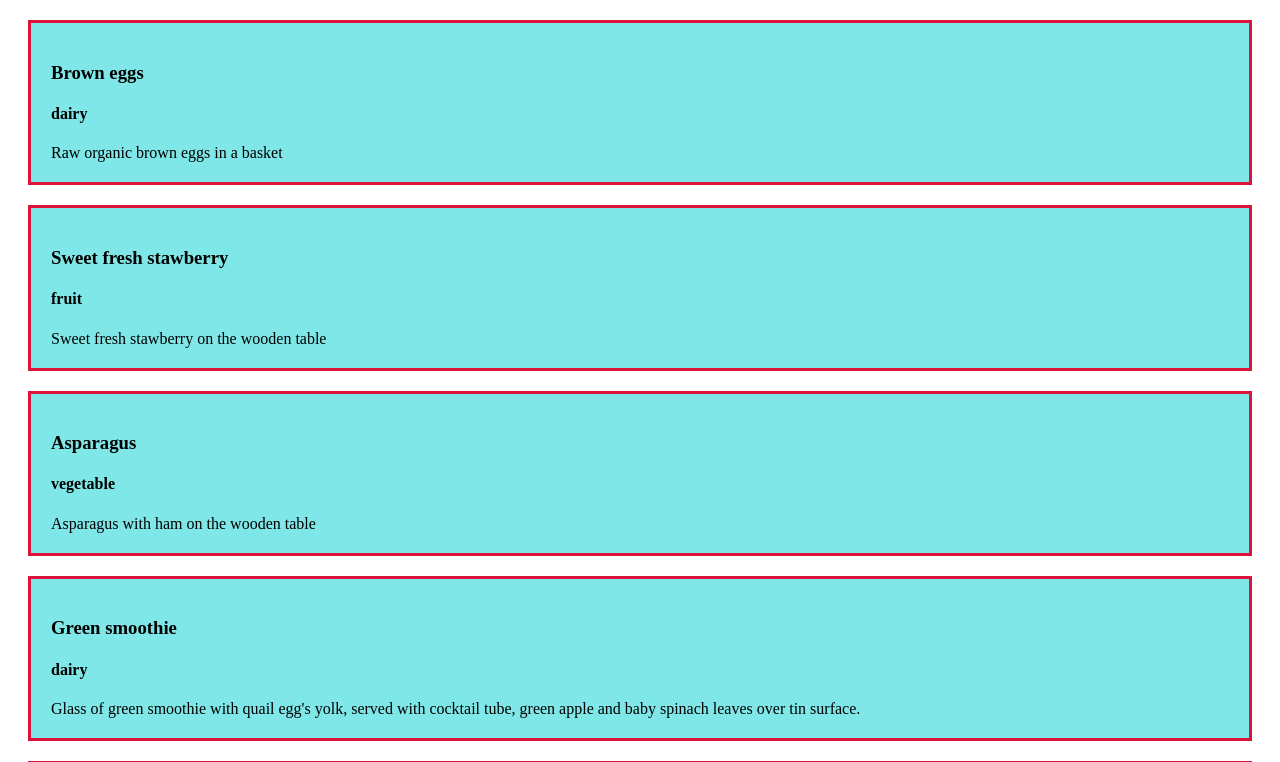
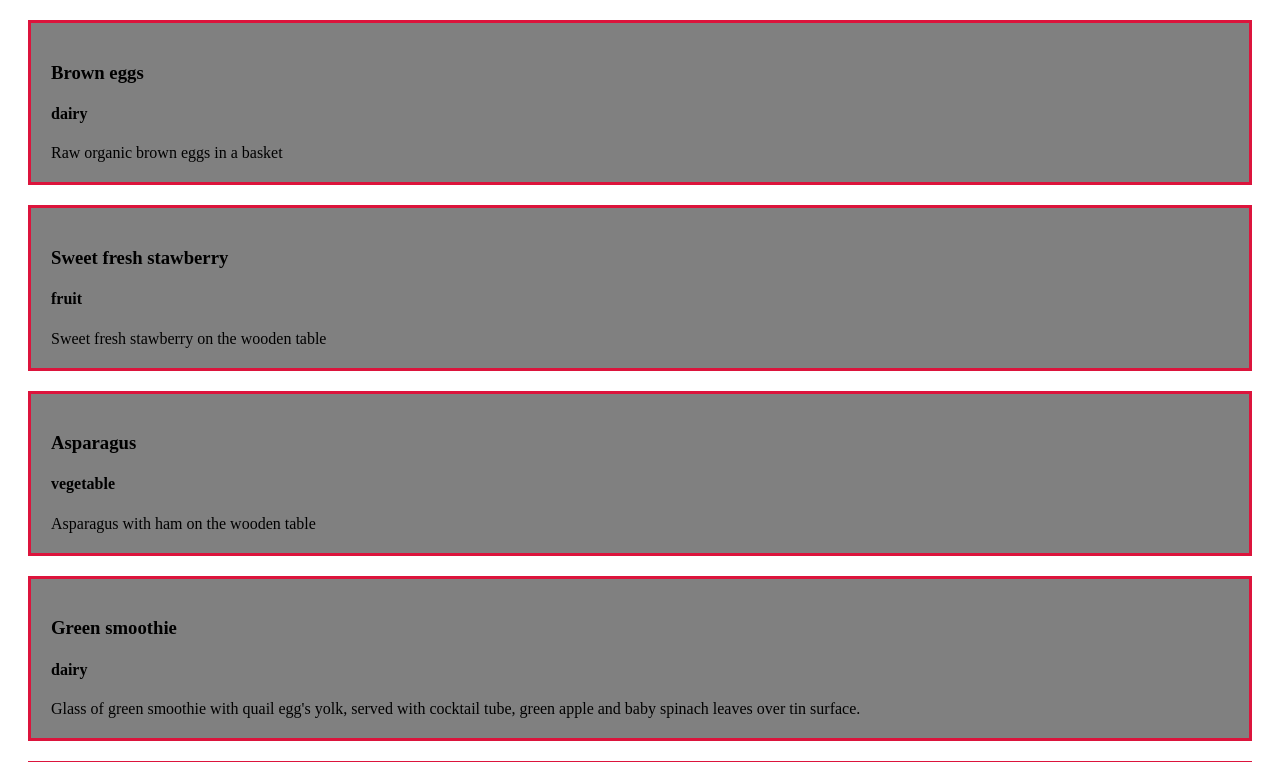
Before and after one commit to rumpapl/react-documentation-implimentation, a React (Create React App) app in the folder react_doc_imp_app/: page / in a window 1280 px wide. Shown: the top 762 px of the page. Built offline with nearby package versions, Linux system fonts and the light colour scheme; the HTML template or start-up script is replaced by a standard one.

Commit message:
worked on passing css-class to component through props, and load the css-class from global-style css file

```diff
--- /dev/null
+++ b/react_doc_imp_app/src/globalStyle.css
@@ -0,0 +1,3 @@
+.product-bg_color{
+    background-color:gray;
+}
--- a/react_doc_imp_app/src/react_composition/Product.js
+++ b/react_doc_imp_app/src/react_composition/Product.js
@@ -3,7 +3,7 @@ import ProductLayout from './ProductLayout';
 
 const Product = (props) => {
     return (
-        <ProductLayout bg_color='bg_color'>
+        <ProductLayout bg_color='product-bg_color'>
             <h3>{props.product.title}</h3>
             <h4>{props.product.type}</h4>
             <span>{props.product.description}</span>
--- a/react_doc_imp_app/src/react_composition/ProductLayout.js
+++ b/react_doc_imp_app/src/react_composition/ProductLayout.js
@@ -1,5 +1,6 @@
 import React from 'react';
 import './style.css';
+import '../globalStyle.css';
 
 const ProductLayout = (props) => {
     return (
```
